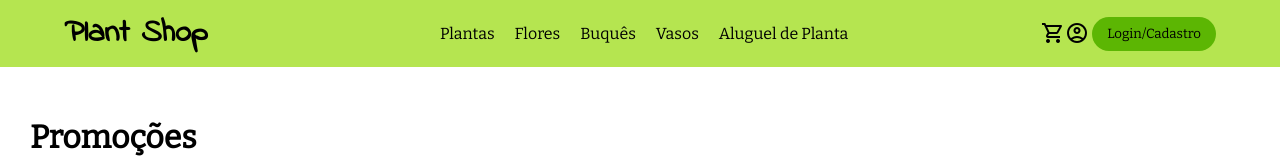
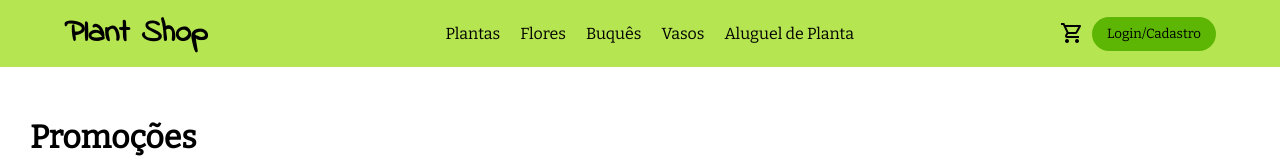
Before and after one commit to matheushw/Plantshop, a React (Create React App) app in the folder ps/: page / in a window 1280 px wide. Shown: the top 160 px of the page. Built offline with nearby package versions, Linux system fonts and the light colour scheme.

Commit message:
Fix navbar

```diff
--- a/ps/src/base-components/navigation/Navigation.tsx
+++ b/ps/src/base-components/navigation/Navigation.tsx
@@ -26,9 +26,10 @@ const Navigation: React.FC<NavigationProps> = (props) => {
           </div>
 
           <div>
-            <Link to="/chart-page"><span className="material-icons-outlined"> shopping_cart </span></Link>
-            <Link to="/admin-page"><span className="material-icons-outlined"> account_circle </span> </Link>
-            {props.user === null && <Link to="/login-page"><button>Login/Cadastro</button></Link>}
+            <Link className={styles.iconButton} to="/chart-page"><span className="material-icons-outlined" > shopping_cart </span></Link>
+            {props.user?.role === "admin" && <Link className={styles.iconButton} to="/admin-page"><span className="material-icons-outlined"> account_circle </span> </Link>}
+            {props.user?.role === "user" && <Link className={styles.iconButton} to="/profile"><span className="material-icons-outlined"> account_circle </span> </Link>}
+            {props.user === null && <Link to="/login-page"><button className={styles.loginButton}>Login/Cadastro</button></Link>}
           </div>
 
         </div>
--- a/ps/src/base-components/navigation/styles.ts
+++ b/ps/src/base-components/navigation/styles.ts
@@ -39,3 +39,11 @@ export const logo = css `
   font-size: 32px;
   margin: 0px;
 `;
+
+export const iconButton = css`
+  margin-left: 8px;
+`;
+
+export const loginButton = css`
+  margin-left: 8px;
+`;
```
